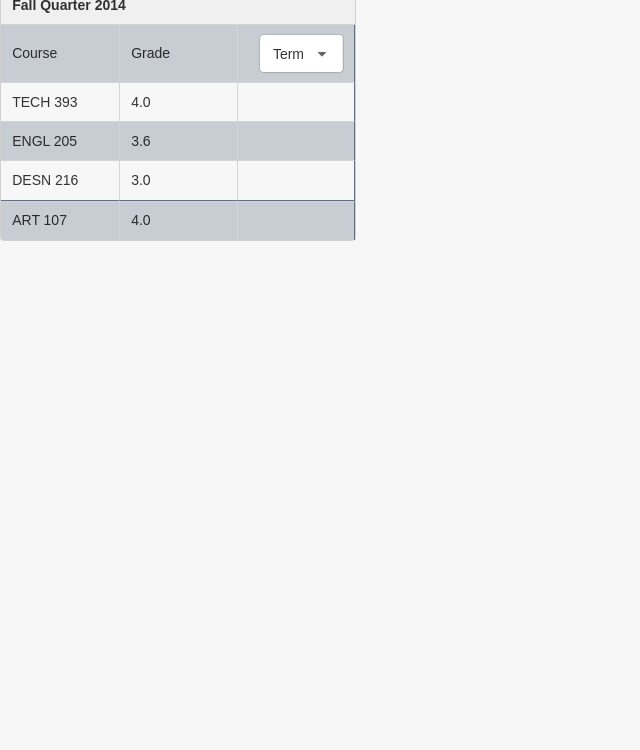
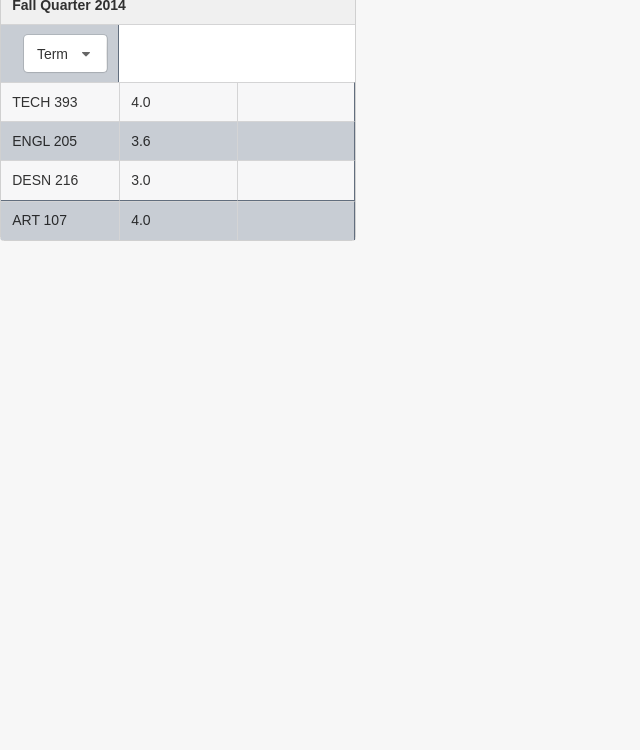
Before and after one commit to stwilliams0223/p2-dashboard, a plain HTML site: page my-grades.html in a window 1280 px wide. Shown: the part 50-800 px from the top of the page, without its empty margins (0-640 px from the left). Drawn offline with nearby package versions, Linux system fonts and the light colour scheme.

Commit message:
table test

```diff
--- a/my-grades.html
+++ b/my-grades.html
@@ -29,10 +29,6 @@
     </th>
   </tr></thead><tbody>
     <tr>
-      <td class="collapsing">
-        Course
-      </td>
-      <td>Grade</td>
       <td class="right aligned collapsing"><div class="ui compact menu">
   <div class="ui simple dropdown item">
     <i class="dropdown icon"></i>
```
